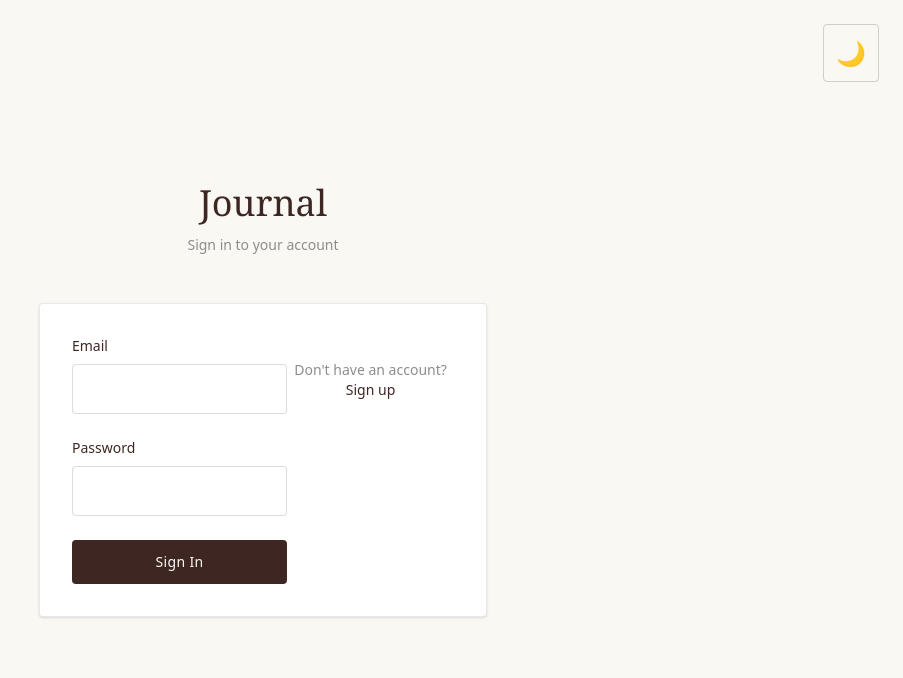
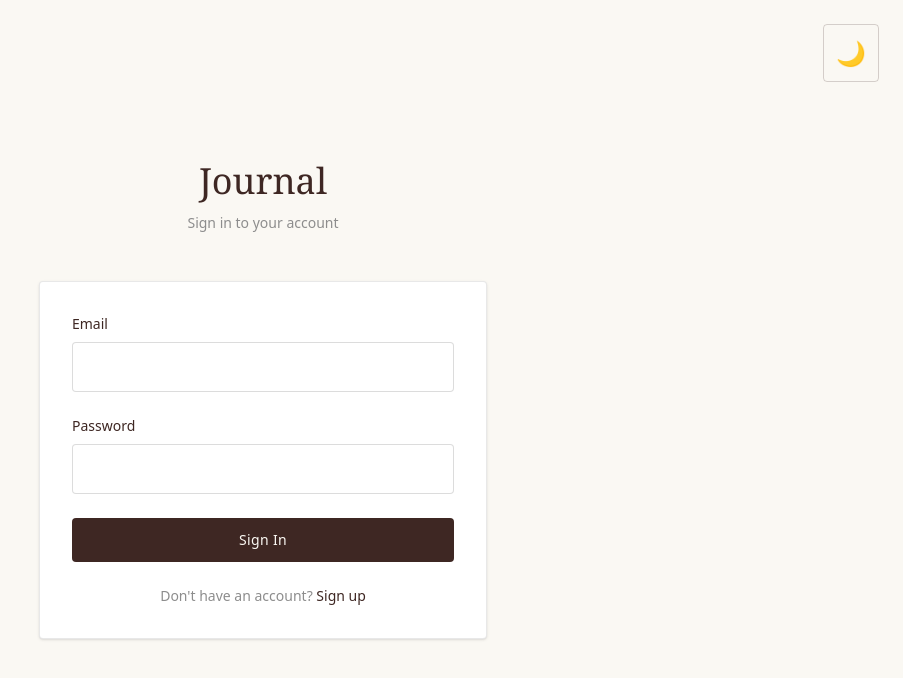
Before and after one commit to moasjogren/cloud-examinerande-uppgift-2-grupp, a Next.js app in the folder frontend/: page /login in a window 1280 px wide. Shown: the top 678 px of the page, without its empty margins (377-1280 px from the left). Built offline with nearby package versions, Linux system fonts and the light colour scheme.

Commit message:
feat: implement edit entry functionality and update Zustand store

```diff
--- a/frontend/src/app/globals.css
+++ b/frontend/src/app/globals.css
@@ -69,7 +69,7 @@
   }
 
   .card {
-    @apply bg-white border border-warm-gray/20 rounded-sm p-8 shadow-sm flex;
+    @apply bg-white border border-warm-gray/20 rounded-sm p-8 shadow-sm;
   }
 
   .dark .card {
--- a/frontend/src/app/new-entry/page.tsx
+++ b/frontend/src/app/new-entry/page.tsx
@@ -3,8 +3,6 @@
 import { useState, useEffect } from "react";
 import { useRouter } from "next/navigation";
 import Header from "@/components/Header";
-// import { createEntry } from "@/lib/supabase/queries";
-// import { getCurrentUser } from "@/lib/supabase/auth";
 
 export default function NewEntryPage() {
   const router = useRouter();
--- a/frontend/src/app/zustand/entiresStore.tsx
+++ b/frontend/src/app/zustand/entiresStore.tsx
@@ -6,7 +6,8 @@ interface EntriesState {
   loading: boolean;
   error: string | null;
   setEntries: (entries: Entry[]) => void;
-  addEntry: (entry: Entry[]) => void;
+  addEntry: (entry: Entry) => void;
+  editEntry: (entryId: string, updatedEntry: Partial<Entry>) => void;
   deleteEntry: (entryId: string) => void;
   setLoading: (loading: boolean) => void;
   setError: (error: string | null) => void;
@@ -23,6 +24,13 @@ export const useEntriesStore = create<EntriesState>((set) => ({
   addEntry: (entry) =>
     set((state) => ({
       entries: [...state.entries, entry] as Entry[],
+    })),
+
+  editEntry: (entryId, updatedEntry) =>
+    set((state) => ({
+      entries: state.entries.map((entry) =>
+        entry.id === entryId ? { ...entry, ...updatedEntry } : entry
+      ),
     })),
 
   deleteEntry: (entryId) =>
--- a/frontend/src/components/EntryCard.tsx
+++ b/frontend/src/components/EntryCard.tsx
@@ -6,7 +6,38 @@ interface EntryCardProps {
 }
 
 export default function EntryCard({ entry }: EntryCardProps) {
+  const editEntry = useEntriesStore((state) => state.editEntry);
   const deleteEntry = useEntriesStore((state) => state.deleteEntry);
+
+  // async function handleEdit() {
+  //   try {
+  //     const response = await fetch(
+  //       `${process.env.NEXT_PUBLIC_API_URL}/api/entries/${entry.id}`,
+  //       {
+  //         method: "PATCH",
+  //         headers: {
+  //           "Content-Type": "application/json",
+  //         },
+  //         credentials: "include",
+  //         body: JSON.stringify({ title: newTitle, content: newContent }),
+  //       }
+  //     );
+
+  //     if (!response.ok) {
+  //       throw new Error("Failed to update entry");
+  //     }
+
+  //     const data = await response.json();
+
+  //     editEntry(entry.id, {
+  //       title: data.title,
+  //       content: data.content,
+  //       updatedAt: data.updatedAt,
+  //     });
+  //   } catch (error) {
+  //     console.error("Error updating entry:", error);
+  //   }
+  // }
 
   async function handleDelete() {
     try {
```
Also changed, not shown: frontend/src/app/edit-entry/page.tsx (added, +8 -0 lines).
